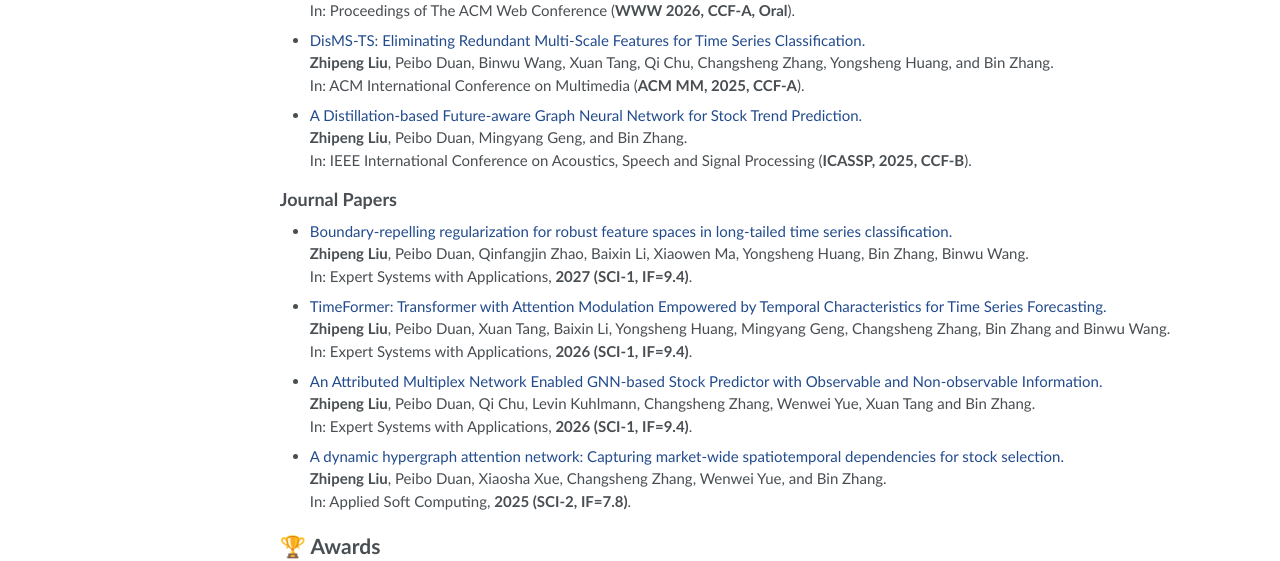
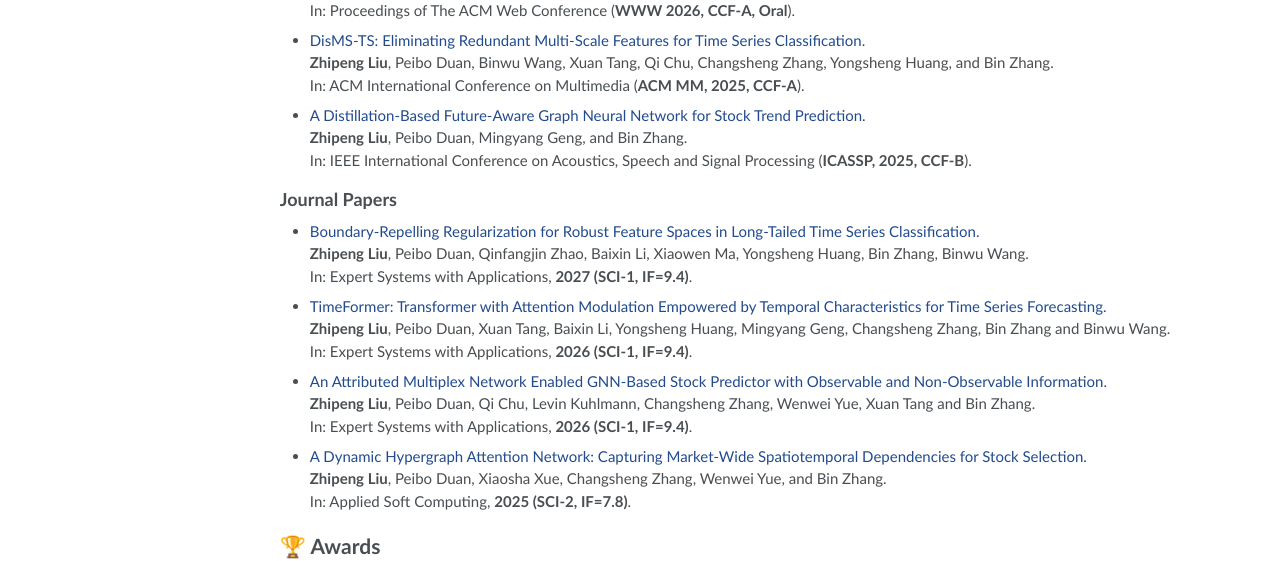
Before and after one commit to ZhipengLiu75/HomePage, a Jekyll site: the page built from _pages/about.md, in a window 1280 px wide and 1365 px high. Shown: the part 581-1142 px from the top of the window. Built offline with Jekyll 4.4.1, drawn with Linux system fonts in a browser that asks for light colours.

Commit message:
Normalize publication titles to title case

```diff
--- a/_pages/about.md
+++ b/_pages/about.md
@@ -43,7 +43,7 @@ First- and corresponding-author publications. **\* Corresponding author.**
     In: ACM International Conference on Multimedia (<strong>ACM MM, 2025, CCF-A</strong>).
   </li>
   <li>
-    <span class="publication-title">A Distillation-based Future-aware Graph Neural Network for Stock Trend Prediction.</span><br>
+    <span class="publication-title">A Distillation-Based Future-Aware Graph Neural Network for Stock Trend Prediction.</span><br>
     <strong>Zhipeng Liu</strong>, Peibo Duan, Mingyang Geng, and Bin Zhang.<br>
     In: IEEE International Conference on Acoustics, Speech and Signal Processing (<strong>ICASSP, 2025, CCF-B</strong>).
   </li>
@@ -53,7 +53,7 @@ First- and corresponding-author publications. **\* Corresponding author.**
 
 <ul class="publications">
   <li>
-    <span class="publication-title">Boundary-repelling regularization for robust feature spaces in long-tailed time series classification.</span><br>
+    <span class="publication-title">Boundary-Repelling Regularization for Robust Feature Spaces in Long-Tailed Time Series Classification.</span><br>
     <strong>Zhipeng Liu</strong>, Peibo Duan, Qinfangjin Zhao, Baixin Li, Xiaowen Ma, Yongsheng Huang, Bin Zhang, Binwu Wang.<br>
     In: Expert Systems with Applications, <strong>2027 (SCI-1, IF=9.4)</strong>.
   </li>
@@ -63,12 +63,12 @@ First- and corresponding-author publications. **\* Corresponding author.**
     In: Expert Systems with Applications, <strong>2026 (SCI-1, IF=9.4)</strong>.
   </li>
   <li>
-    <span class="publication-title">An Attributed Multiplex Network Enabled GNN-based Stock Predictor with Observable and Non-observable Information.</span><br>
+    <span class="publication-title">An Attributed Multiplex Network Enabled GNN-Based Stock Predictor with Observable and Non-Observable Information.</span><br>
     <strong>Zhipeng Liu</strong>, Peibo Duan, Qi Chu, Levin Kuhlmann, Changsheng Zhang, Wenwei Yue, Xuan Tang and Bin Zhang.<br>
     In: Expert Systems with Applications, <strong>2026 (SCI-1, IF=9.4)</strong>.
   </li>
   <li>
-    <span class="publication-title">A dynamic hypergraph attention network: Capturing market-wide spatiotemporal dependencies for stock selection.</span><br>
+    <span class="publication-title">A Dynamic Hypergraph Attention Network: Capturing Market-Wide Spatiotemporal Dependencies for Stock Selection.</span><br>
     <strong>Zhipeng Liu</strong>, Peibo Duan, Xiaosha Xue, Changsheng Zhang, Wenwei Yue, and Bin Zhang.<br>
     In: Applied Soft Computing, <strong>2025 (SCI-2, IF=7.8)</strong>.
   </li>
```
